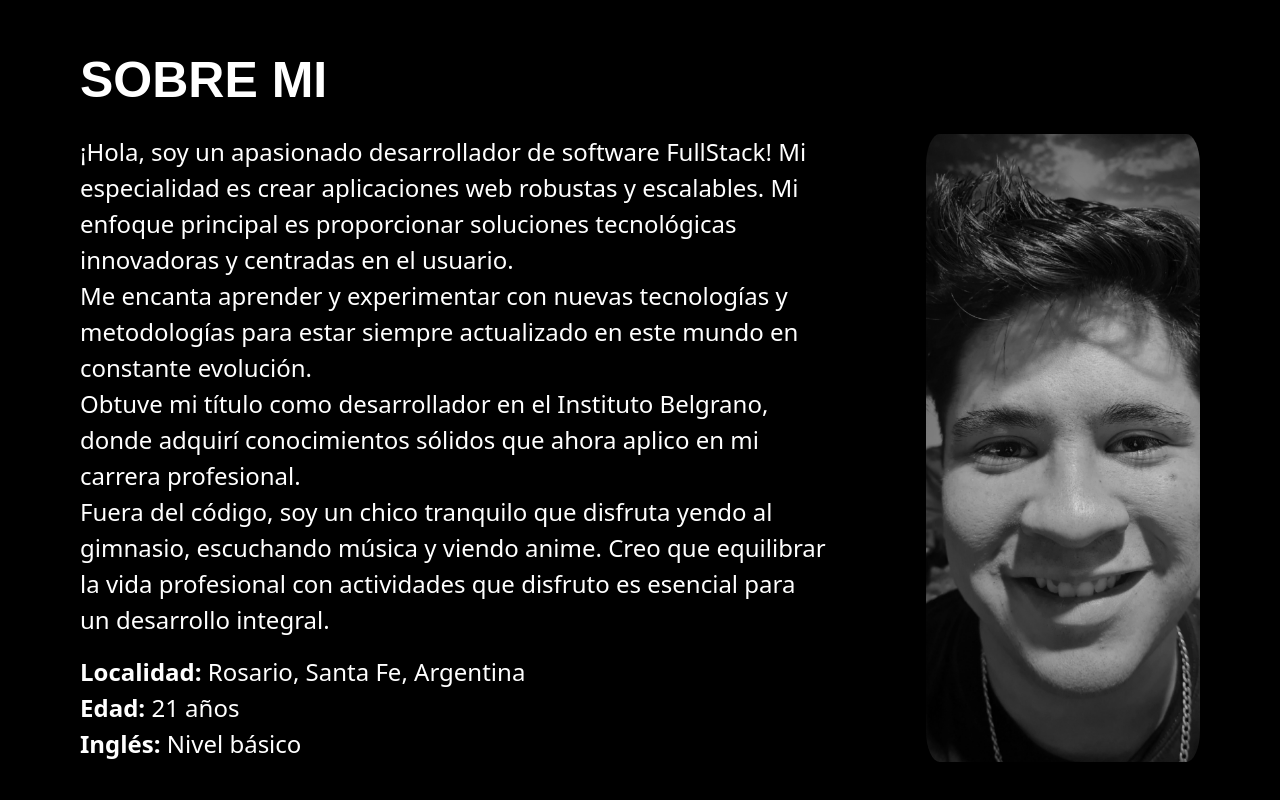
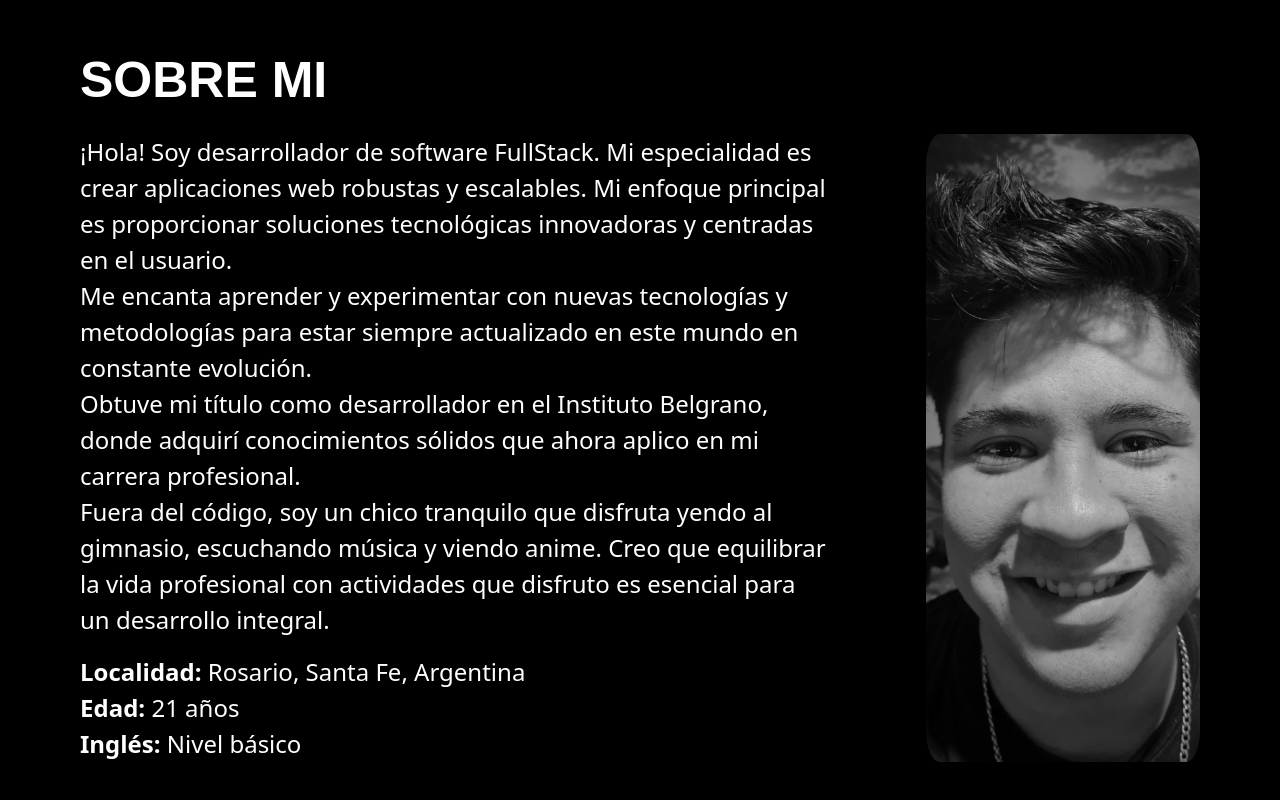
Before and after one commit to marcebenitez2/Portfolio-React, a React (Vite) app: page / in a window 1280 px wide. Shown: the part 853-1653 px from the top of the page. Built offline with nearby package versions, Linux system fonts and the light colour scheme; a web font is replaced by a local one; what tailwindcss-animated would draw is missing.

Commit message:
Refactor CSS and update AboutMe component

```diff
--- a/src/App.css
+++ b/src/App.css
@@ -223,7 +223,6 @@ label textarea {
 }
 
 
-/* .container-title{} */
 
 @media screen and (max-height: 440px){
   .logo{
--- a/src/components/aboutMe.jsx
+++ b/src/components/aboutMe.jsx
@@ -8,12 +8,12 @@ function AboutMe() {
       <div className="flex lgn:flex-col-reverse lgn:gap-10">
         <div className="text-2xl font-thin leading-normal w-full basis-full pr-24 mdn:pr-0 mdn:text-lg">
           <h2 className="hover:text-orange-400">
-            ¡Hola, soy un apasionado desarrollador de software FullStack! Mi
-            especialidad es crear aplicaciones web robustas y escalables. Mi
-            enfoque principal es proporcionar soluciones tecnológicas
-            innovadoras y centradas en el usuario.
+            ¡Hola! Soy desarrollador de software FullStack. Mi especialidad es
+            crear aplicaciones web robustas y escalables. Mi enfoque principal
+            es proporcionar soluciones tecnológicas innovadoras y centradas en
+            el usuario.
           </h2>
-          <h2 className="hover:text-orange-400">
+          <h2 className="hover:text-orange-400 smn:hidden">
             Me encanta aprender y experimentar con nuevas tecnologías y
             metodologías para estar siempre actualizado en este mundo en
             constante evolución.
```
